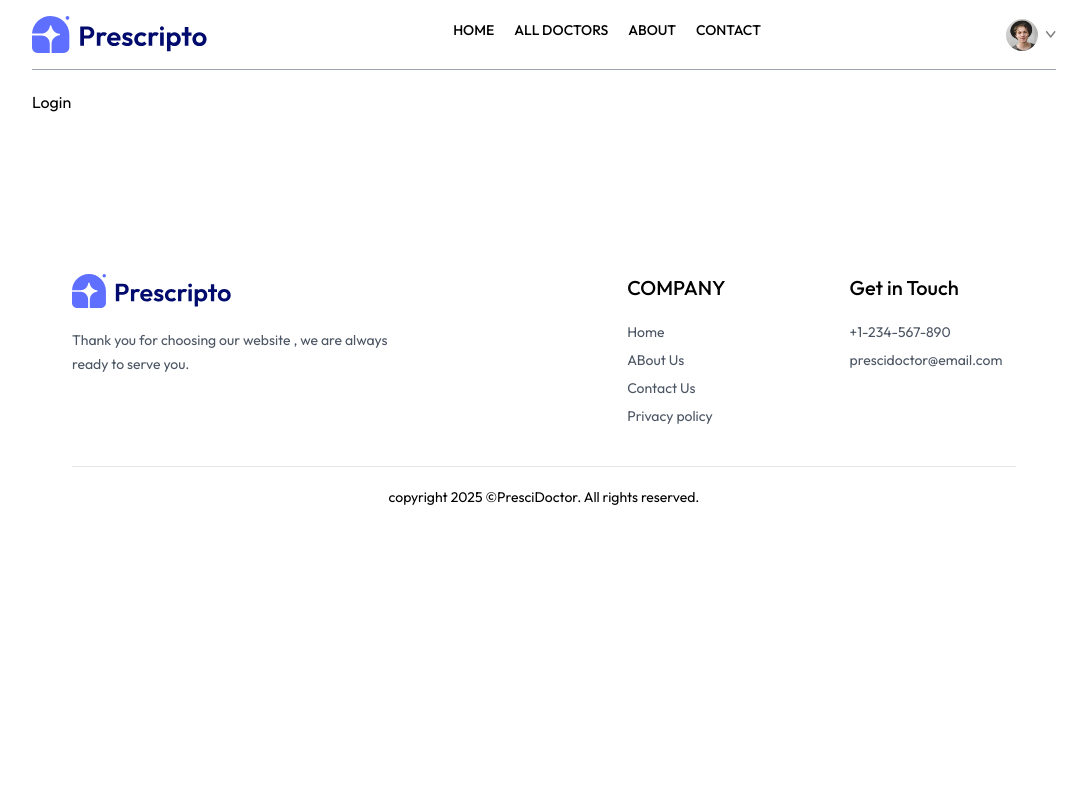
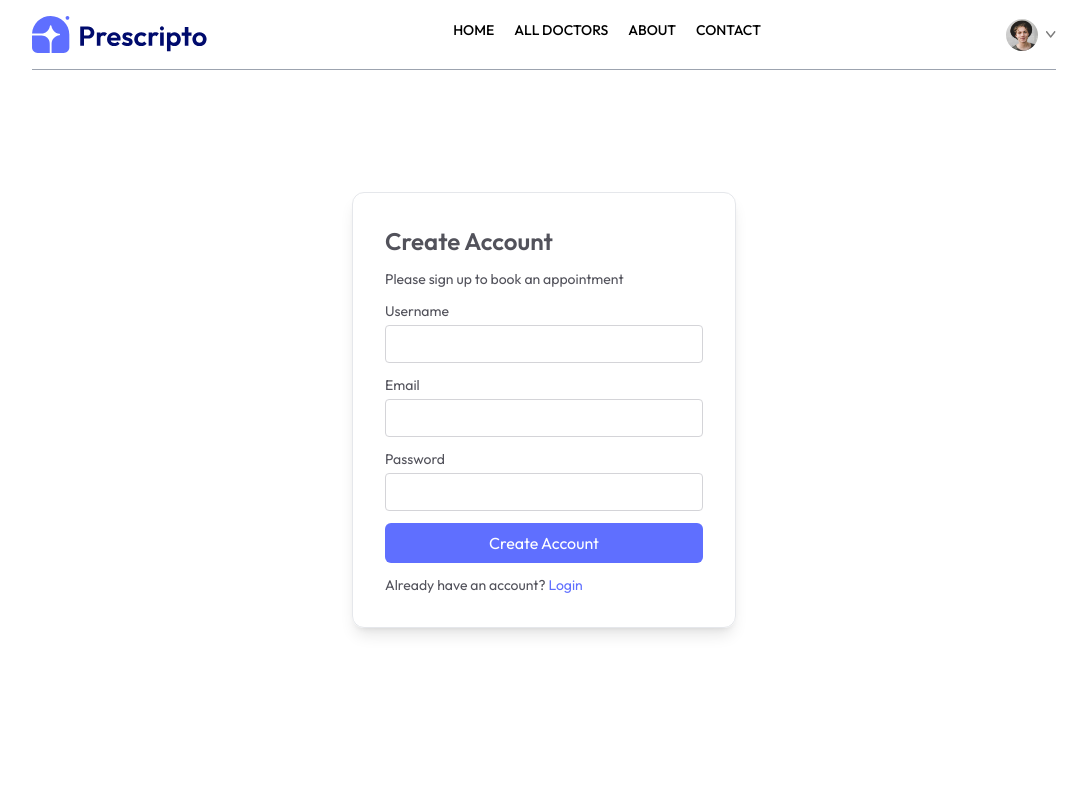
Before and after one commit to thmshreyas/Doctor-appointment-project, a React (Vite) app in the folder doctor-appointment/: page /login in a window 1280 px wide. Shown: the top 800 px of the page, without its empty margins (96-1183 px from the left). Built offline with nearby package versions, Linux system fonts and the light colour scheme.

Commit message:
added login and signup page

```diff
--- a/doctor-appointment/src/App.jsx
+++ b/doctor-appointment/src/App.jsx
@@ -9,6 +9,7 @@
 import Appointment from './pages/Appointment'
 import Navbar from './components/Navbar'
 import Footer from './components/Footer'
+import Contact from './pages/Contact'
  const App = () => {
   return (
     <div className='mx-4 sm:mx-[10%]'>
@@ -23,6 +24,7 @@
         <Route path='my-profile' element={<MyProfile />} />
         <Route path='my-appointment' element={<MyAppointments />} />
         <Route path='appointment/:docID' element={<Appointment />} />
+        <Route path='/contact' element={<Contact />} />
 
 
        </Routes>
--- a/doctor-appointment/src/pages/Contact.jsx
+++ b/doctor-appointment/src/pages/Contact.jsx
@@ -1,9 +1,27 @@
 import React from 'react'
+import { assets } from '../assets/assets'
 
 const Contact = () => {
   return (
-    <div>Contact</div>
+    <div>
+      <div className='text-center text-2xl pt-10 text-gray-500'>
+        <p>CONTACT <span className='text-gray-700 font-semibold'>US</span> </p>
+      </div>
+
+      <div className='my-10 flex flex-col justify-center md:flex-row gap-10 mb-28 text-sm'>
+        <img className='w-full md:max-w-[360px]' src={assets.contact_image} alt="" />
+        <div className='flex flex-col justify-center items-start gap-6 '>
+          <p className='font-semibold text-lg text-gray-600'>OUR OFFICE</p>
+          <p className='text-gray-500'>54709 Willms Station <br />
+            Suite 350, Washington, USA</p>
+          <p className='text-gray-500'>Tel: (415) 555-0132 <br />Email:Example@mail.com</p>
+          <p className='font-semibold text-lg text-gray-600'>Careers at PrescoDoctors</p>
+          <p className='text-gray-500'>Learn more about our teams and job openings</p>
+          <button className='border border-black px-8 py-4 text-sm hover:bg-black hover:text-white transition-all duration-500'>Explore jobs</button>
+        </div>
+      </div>
+    </div>
   )
 }
 
-export default Contact
+export default Contact;
--- a/doctor-appointment/src/pages/Login.jsx
+++ b/doctor-appointment/src/pages/Login.jsx
@@ -1,9 +1,47 @@
 import React from 'react'
+import { useState } from 'react'
 
 const Login = () => {
+  const [state, setState] = useState('Sign Up')
+  const [email,setEmail] = useState('')
+  const [password,setPassword] = useState('')
+  const [name,setName] = useState('')
+
+  const onSubmitHandler= async(event)=>{
+    event.preventDefault();
+
+  }
   return (
-    <div>Login</div>
+    <form className='min-h-[80vh] flex items-center'>
+      <div className='flex flex-col gap-3 m-auto items-start p-8 min-w-[340px] sm:min-w-96 border rounded-xl text-zinc-600 text-sm shadow-lg '>
+        <p className='text-2xl font-semibold'>{state==='Sign Up'? "Create Account" : "Login"}</p>
+        <p>Please {state==='Sign Up'? "sign up" : "log in"} to book an appointment</p>
+        {
+          state==='Sign Up' &&
+          <div className='w-full'>
+            <p>Username</p>
+            <input className='border border-zinc-300 rounded w-full p-2 mt-1'  type="text" onChange={()=>setName(e.target.name)} value={name} required />
+          </div>
+        }
+
+        <div className='w-full'>
+          <p>Email</p>
+          <input className='border border-zinc-300 rounded w-full p-2 mt-1 bg-white' type="email" onChange={()=>setEmail(e.target.name)} value={email}  required/>
+        </div>
+        <div className='w-full'>
+          <p>Password</p>
+          <input className='border border-zinc-300 rounded w-full p-2 mt-1 bg-white' type="password" onChange={()=>setPassword(e.target.name)} value={password}  required/>
+        </div>
+        <button className='bg-primary text-white w-full py-2 rounded-md text-base'>{state==='Sign Up'? "Create Account" : "Login"}</button>
+        {
+          state==='Sign Up' ?
+           <p className='text-center'>Already have an account? <span onClick={()=>setState('Login')} className='text-primary cursor-pointer'>Login</span></p>
+          : <p className='text-center'>Don't have an account? <span onClick={()=>setState('Sign Up')} className='text-primary cursor-pointer'>Create Account</span></p>
+        }
+      </div>
+
+    </form>
   )
 }
 
-export default Login
+export default Login;
```
